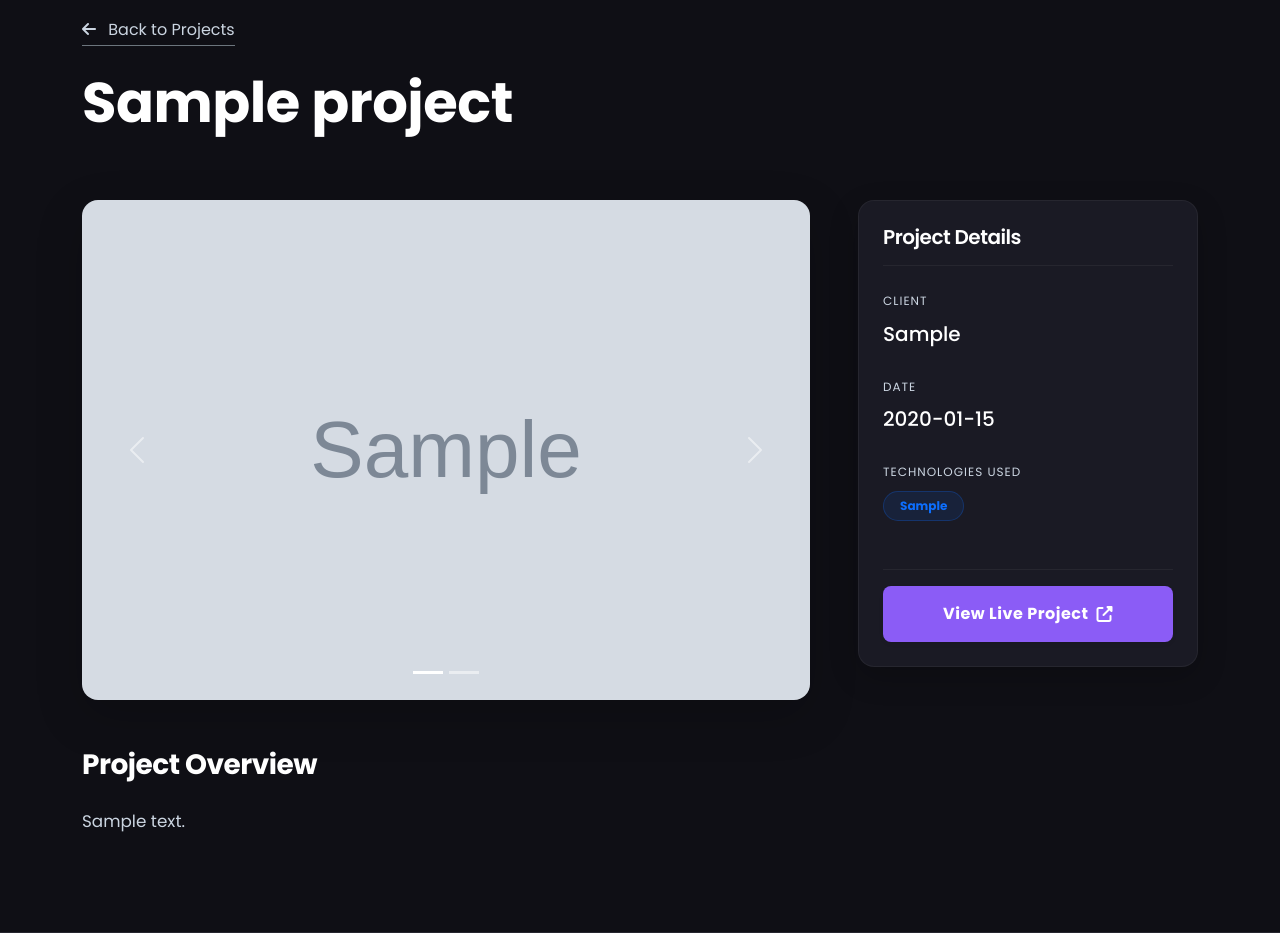
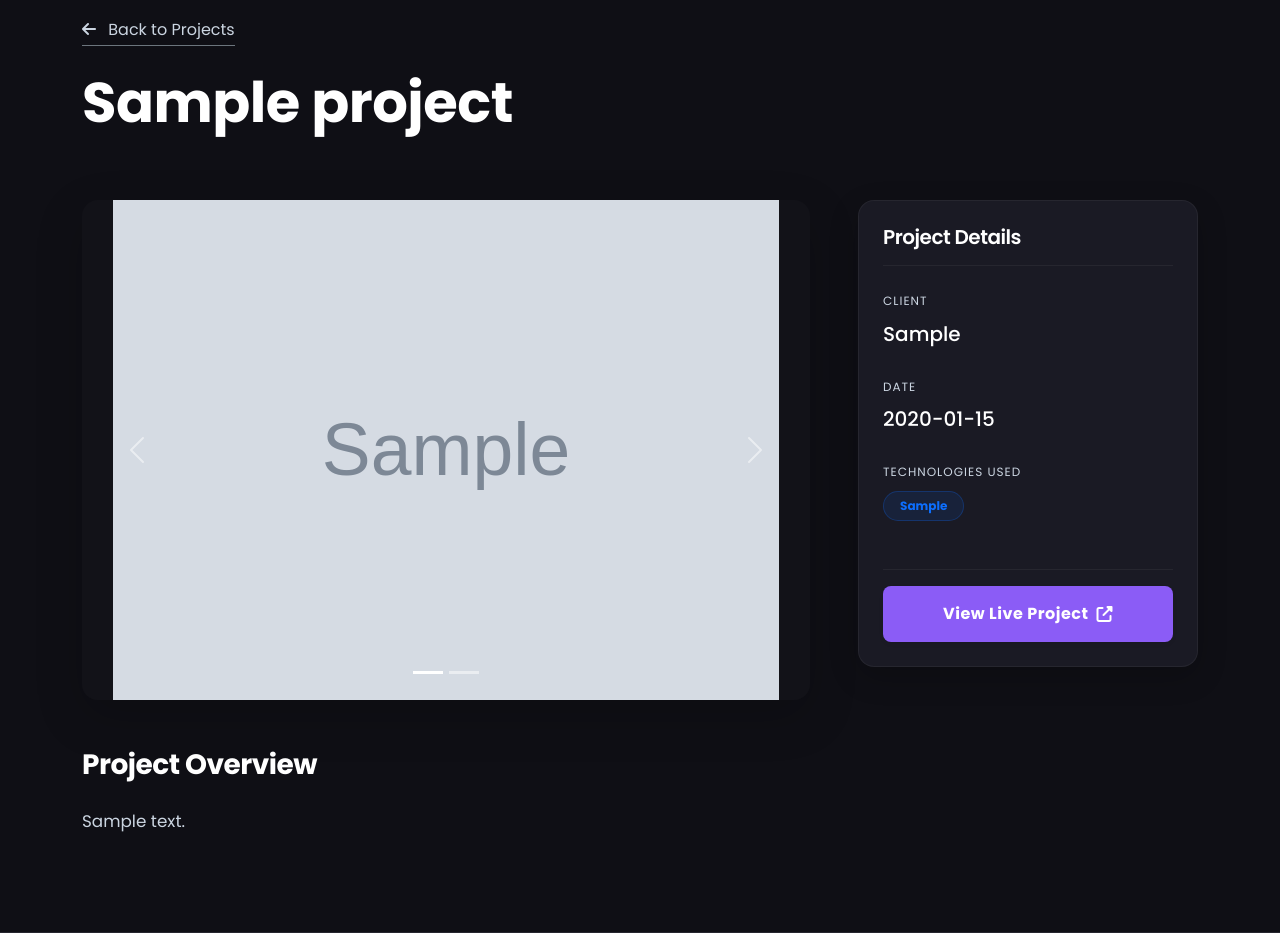
Before and after one commit to honeyjhanrex03/MarkDale, a PHP site: page /project?id=1 in a window 1280 px wide. Shown: the part 173-1106 px from the top of the page. Run offline with PHP 8.4, Linux system fonts and the light colour scheme; data comes from the database, SQL or seed files in the repository; tables that the repository leaves empty hold one stand-in row (values such as "Sample post"); grey boxes marked "Sample" are stand-in pictures; some libraries are stand-ins or nearby versions.

Commit message:
Fix project image cropping and slow down carousel speed

```diff
--- a/project.php
+++ b/project.php
@@ -37,16 +37,16 @@ require_once 'includes/header.php';
             <!-- Left Side: Carousel & Details -->
             <div class="col-lg-8">
                 <?php if(count($gallery) > 1): ?>
-                    <div id="projectCarousel" class="carousel slide rounded-4 overflow-hidden shadow-lg mb-5" data-bs-ride="carousel">
+                    <div id="projectCarousel" class="carousel slide rounded-4 overflow-hidden shadow-lg mb-5" data-bs-ride="carousel" data-bs-interval="8000">
                         <div class="carousel-indicators">
                             <?php foreach($gallery as $index => $img): ?>
                                 <button type="button" data-bs-target="#projectCarousel" data-bs-slide-to="<?= $index ?>" <?= $index === 0 ? 'class="active"' : '' ?>></button>
                             <?php endforeach; ?>
                         </div>
-                        <div class="carousel-inner">
+                        <div class="carousel-inner" style="background-color: #121218;">
                             <?php foreach($gallery as $index => $img): ?>
                                 <div class="carousel-item <?= $index === 0 ? 'active' : '' ?>">
-                                    <img src="<?= htmlspecialchars($img) ?>" class="d-block w-100" style="height: 500px; object-fit: cover;" alt="Project Image">
+                                    <img src="<?= htmlspecialchars($img) ?>" class="d-block w-100" style="height: 500px; object-fit: contain;" alt="Project Image">
                                 </div>
                             <?php endforeach; ?>
                         </div>
@@ -58,7 +58,9 @@ require_once 'includes/header.php';
                         </button>
                     </div>
                 <?php elseif(count($gallery) == 1): ?>
-                    <img src="<?= htmlspecialchars($gallery[0]) ?>" class="img-fluid rounded-4 shadow-lg w-100 mb-5" style="height: 500px; object-fit: cover;" alt="Project Image">
+                    <div class="rounded-4 shadow-lg w-100 mb-5 overflow-hidden" style="background-color: #121218;">
+                        <img src="<?= htmlspecialchars($gallery[0]) ?>" class="img-fluid w-100" style="height: 500px; object-fit: contain;" alt="Project Image">
+                    </div>
                 <?php else: ?>
                     <div class="bg-secondary bg-opacity-10 rounded-4 d-flex align-items-center justify-content-center w-100 mb-5" style="height: 500px;">
                         <i class="fas fa-image fa-5x text-muted"></i>
```
Also changed, not shown: projects.php (+5 -3 lines).
